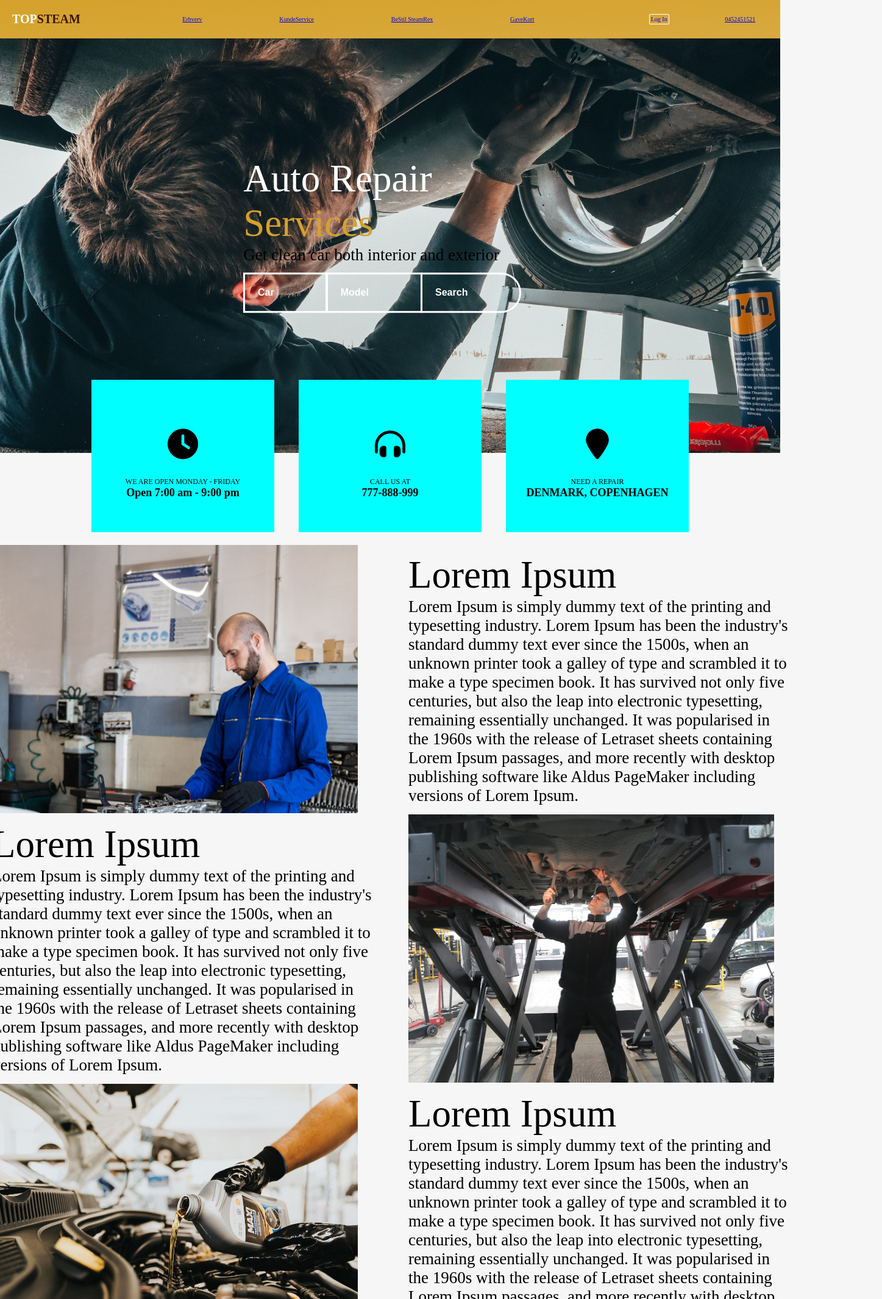
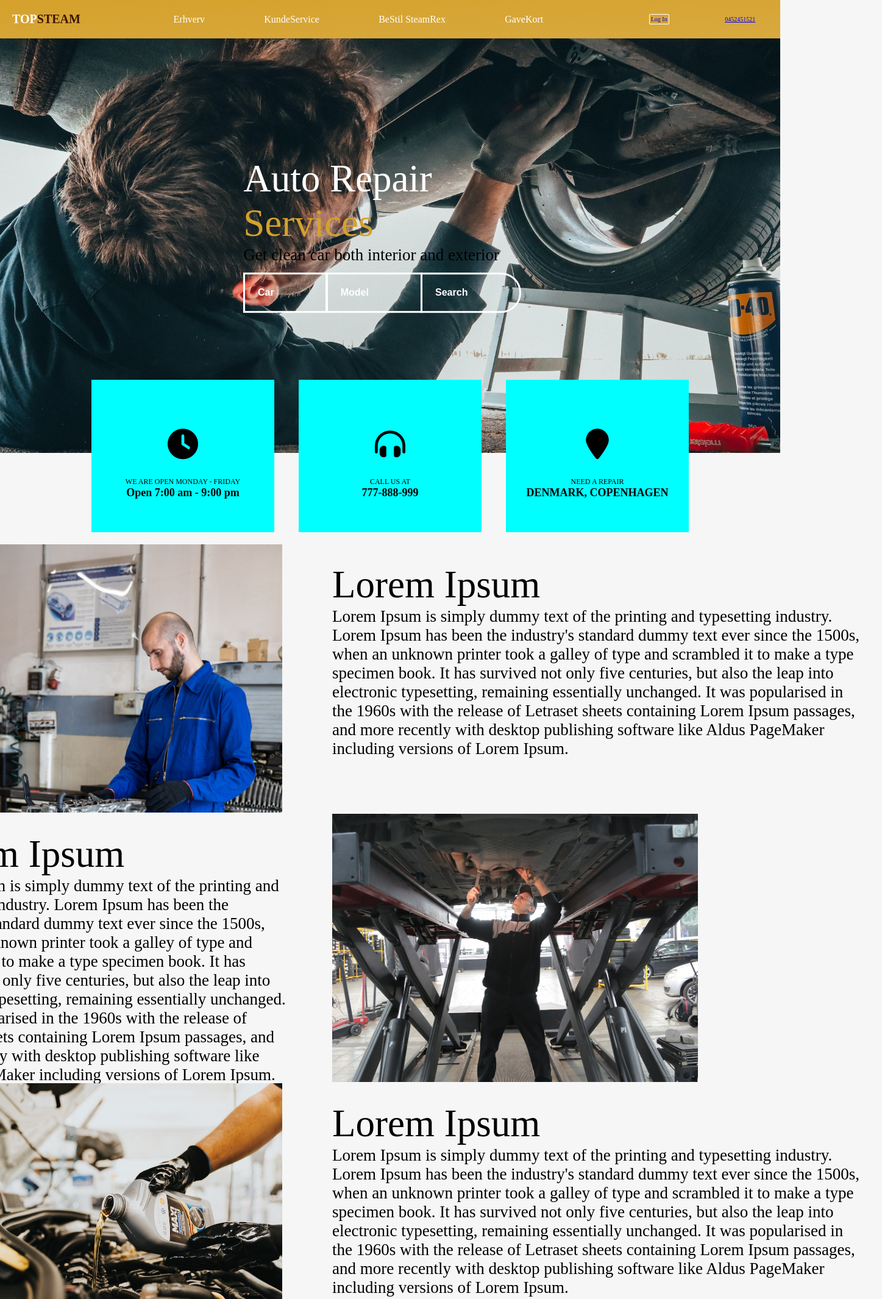
Before and after one commit to Nirajchemjong/TopSteam_, a website: page Index.html in a window 1280 px wide. Shown: the top 2131 px of the page at 61% size, 1447 px wide, since content can reach past the window. Drawn offline with Linux system fonts and the light colour scheme.

Commit message:
practicing
media query

```diff
--- a/Index.html
+++ b/Index.html
@@ -62,10 +62,10 @@
                     <a href="#" class="logo">TOP<span class="steam">STEAM</span></a>
                 </div>
                 <div class="hamline__nav--middle">
-                    <a href="#" class="Erhverv"> Erhverv</a>
-                    <a href="#" class="KundeService"> KundeService</a>
-                    <a href="#" class="BeStil SteamRex">BeStil SteamRex</a>
-                    <a href="#" class="GaveKort"> GaveKort</a>
+                    <a href="#" class="hamline__nav--middle-item"> Erhverv</a>
+                    <a href="#" class="hamline__nav--middle-item"> KundeService</a>
+                    <a href="#" class="hamline__nav--middle-item">BeStil SteamRex</a>
+                    <a href="#" class="hamline__nav--middle-item"> GaveKort</a>
                 </div>
                 <div class="hamline__nav--right">
 
--- a/sass/components/_boxes.scss
+++ b/sass/components/_boxes.scss
@@ -1,9 +1,3 @@
-.section__box{
-    z-index: 3;
-    overflow: hidden;
-    margin: 0 auto;
-}
-
 .boxes{
     background-color: aqua;
     min-width: 30rem;
--- a/sass/layout/_grid.scss
+++ b/sass/layout/_grid.scss
@@ -75,7 +75,7 @@
 
     .col-1-of-2 {
         width: calc((100% - #{$gutter-horizontal}) / 2);
-        background-color: yellowgreen;
+
     }
 
     .col-1-of-3 {
@@ -108,11 +108,10 @@
    .section__info{
 
     display:grid;
-    grid-template-rows: repeat(3, 442px);
-    grid-template-columns: repeat(2, 683px);
+    grid-template-rows: repeat(3, 44.2rem);
+    grid-template-columns: repeat(2, 68.2rem) repeat(auto-fit, minmax(250px, 68.2rem));
     justify-content: center;
-    align-items: center;
-    position: relative;
+    align-items: stretch;
 
 
 
@@ -121,13 +120,12 @@
         max-width: 60rem;
         height: 44rem;
         margin-left: 3rem;
-        background-color: yellowgreen;
         grid-row:1 / 2 ;
         grid-column: 1 / 2;
         background-image: url("/img/Topsteam/pexels-artem-podrez-8985963.jpg");
         background-repeat: no-repeat;
         background-size: cover;
-        position: relative;
+
         z-index: 10;
 
 
--- a/sass/layout/_navbar.scss
+++ b/sass/layout/_navbar.scss
@@ -1,11 +1,10 @@
 
-@media(max-width:1200px){
-
-    .hamline{
-        background-color: bisque;
+//media-query
+@media(max-width:790px){
+    *{
+        border: 1px solid red;
     }
 }
-
 
 .hamline {
 
@@ -28,7 +27,8 @@
 
 
         &--left {
-          padding: 2rem;
+            padding: 2rem;
+
             .logo {
                 text-decoration: none;
                 font-size: 2rem;
@@ -39,13 +39,20 @@
 
         }
 
-        &--middle{
+        &--middle {
             display: flex;
             justify-content: space-around;
             color: red;
             width: 55%;
+            &-item{
+                text-decoration: none;
+                color: #ffffff;
+                font-size: 1.6rem;
+                font-weight: 300;
+            }
 
         }
+
         &--right {
             display: flex;
             justify-content: space-around;
@@ -53,7 +60,7 @@
             width: 20%;
 
             .btn {
-              margin-right: 1rem;
+                margin-right: 1rem;
             }
         }
     }
```
Also changed, not shown: css/style.css.
